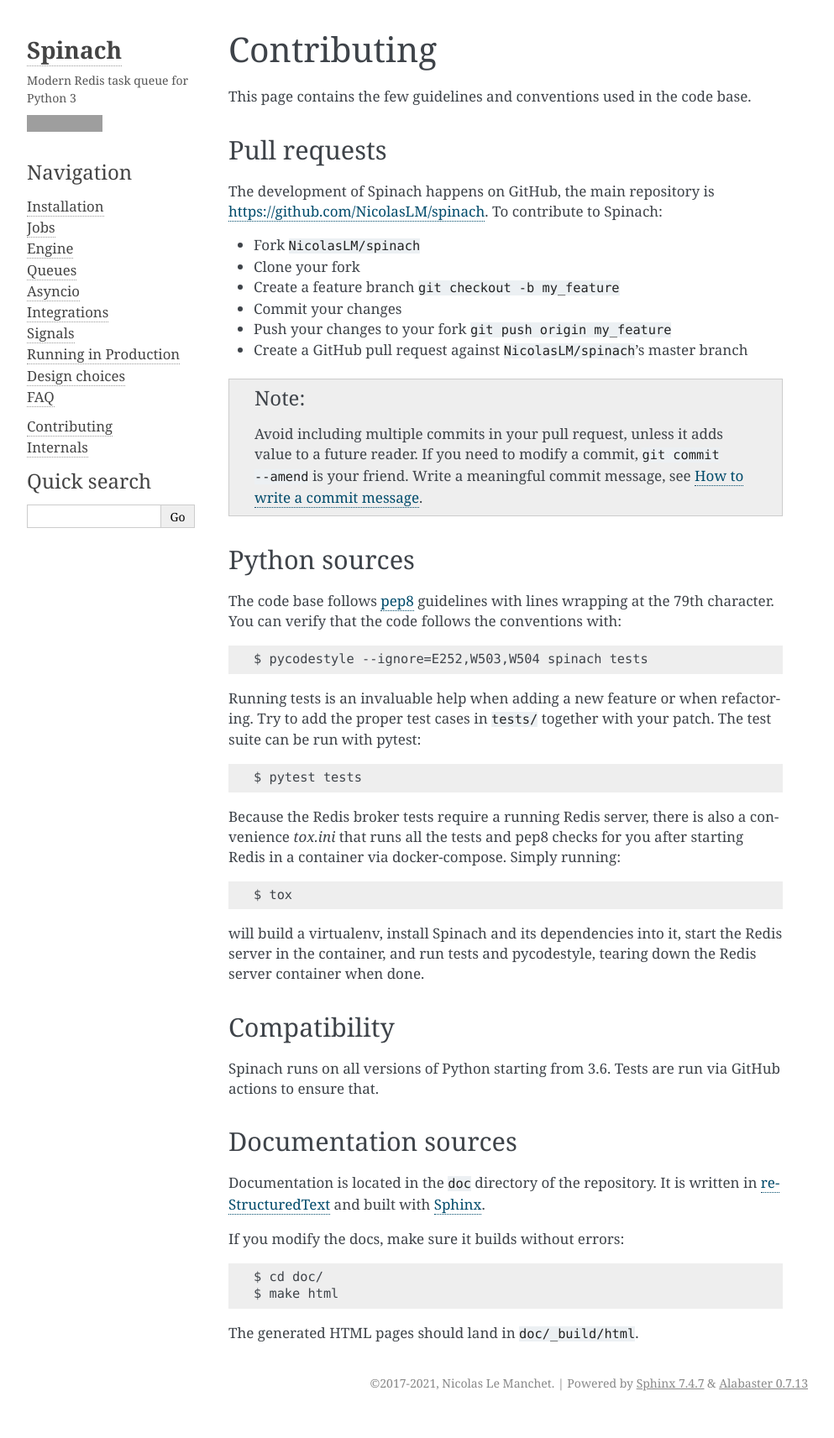
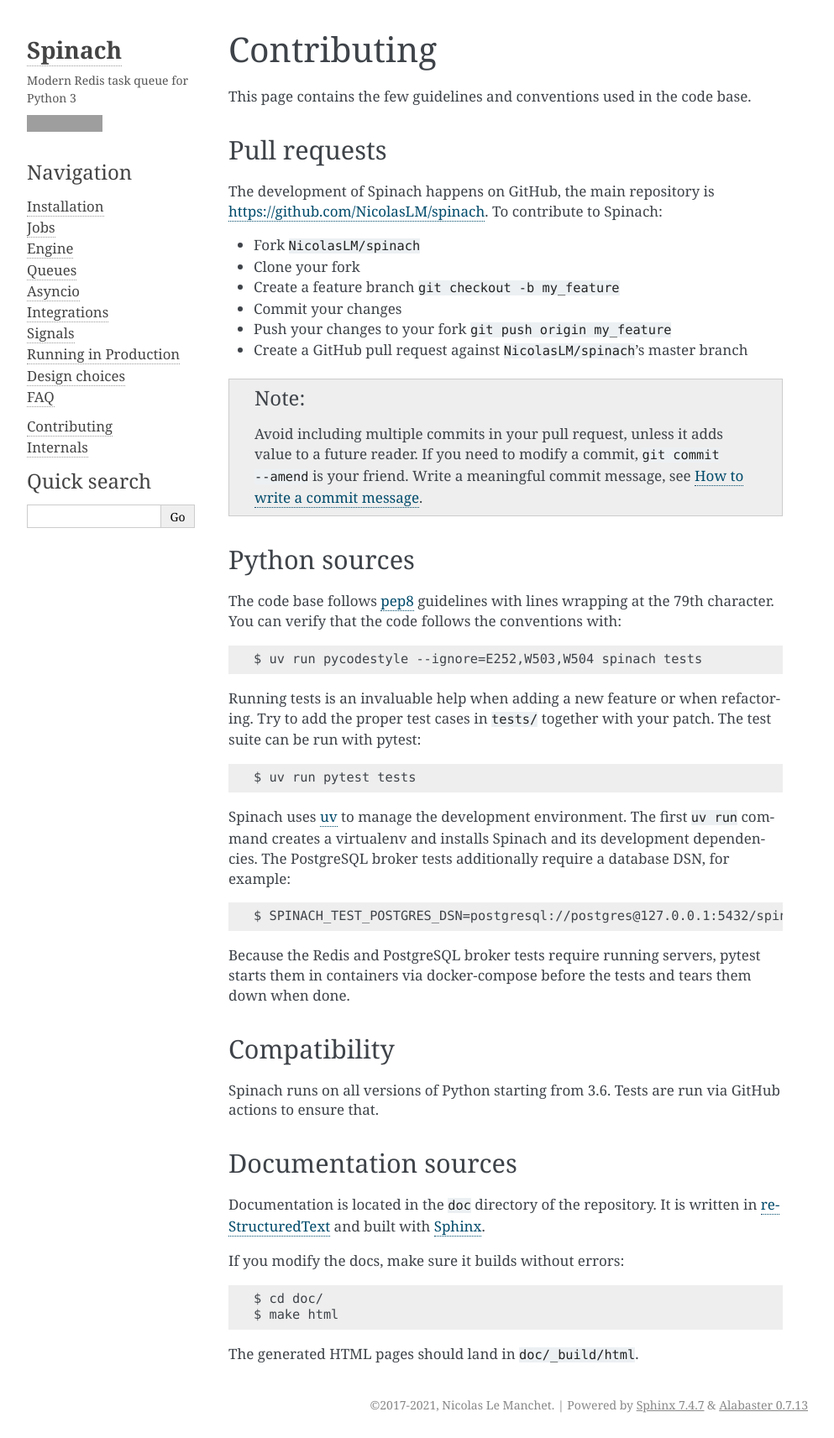
Before and after one commit to NicolasLM/spinach, a Sphinx documentation site: the page built from doc/hacking/contributing.rst, in a window 1280 px wide. Shown: the whole page at 84% size, without its empty margins (148-1141 px from the left). Built offline with Sphinx 7.4.7, drawn with Linux system fonts in a browser that asks for light colours; pages that are not in the unit, such as notebooks, are missing from menus; the version number is read from the project's files by our own code; before the commit the page ends 1687 px from its top, so only the background shows below that; grey boxes are pictures that could not be loaded.

Commit message:
test: drop `tox` as a test runner in favour of `uv run`
Also folds in the `.coveragerc` and `pytest.ini` files into `pyproject.toml`

Drops the bespoke test containers in the GitHub Actions; the
setup/teardown hooks should handle it

Fixes: Issue #33

```diff
--- a/doc/hacking/contributing.rst
+++ b/doc/hacking/contributing.rst
@@ -30,21 +30,21 @@ Python sources
 The code base follows `pep8 <https://www.python.org/dev/peps/pep-0008/>`_ guidelines with lines
 wrapping at the 79th character. You can verify that the code follows the conventions with::
 
-    $ pycodestyle --ignore=E252,W503,W504 spinach tests
+    $ uv run pycodestyle --ignore=E252,W503,W504 spinach tests
 
 Running tests is an invaluable help when adding a new feature or when refactoring. Try to add the
 proper test cases in ``tests/`` together with your patch. The test suite can be run with pytest::
 
-    $ pytest tests
+    $ uv run pytest tests
 
-Because the Redis broker tests require a running Redis server, there is also a convenience
-`tox.ini` that runs all the tests and pep8 checks for you after starting Redis in a container via
-docker-compose.  Simply running::
+Spinach uses `uv <https://docs.astral.sh/uv/>`_ to manage the development environment. The first
+``uv run`` command creates a virtualenv and installs Spinach and its development dependencies. The
+PostgreSQL broker tests additionally require a database DSN, for example::
 
-    $ tox
+    $ SPINACH_TEST_POSTGRES_DSN=postgresql://postgres@127.0.0.1:5432/spinach uv run pytest tests
 
-will build a virtualenv, install Spinach and its dependencies into it, start the Redis server in
-the container, and run tests and pycodestyle, tearing down the Redis server container when done.
+Because the Redis and PostgreSQL broker tests require running servers, pytest starts them in
+containers via docker-compose before the tests and tears them down when done.
 
 Compatibility
 -------------
```
Also changed, not shown: 5 other files.
